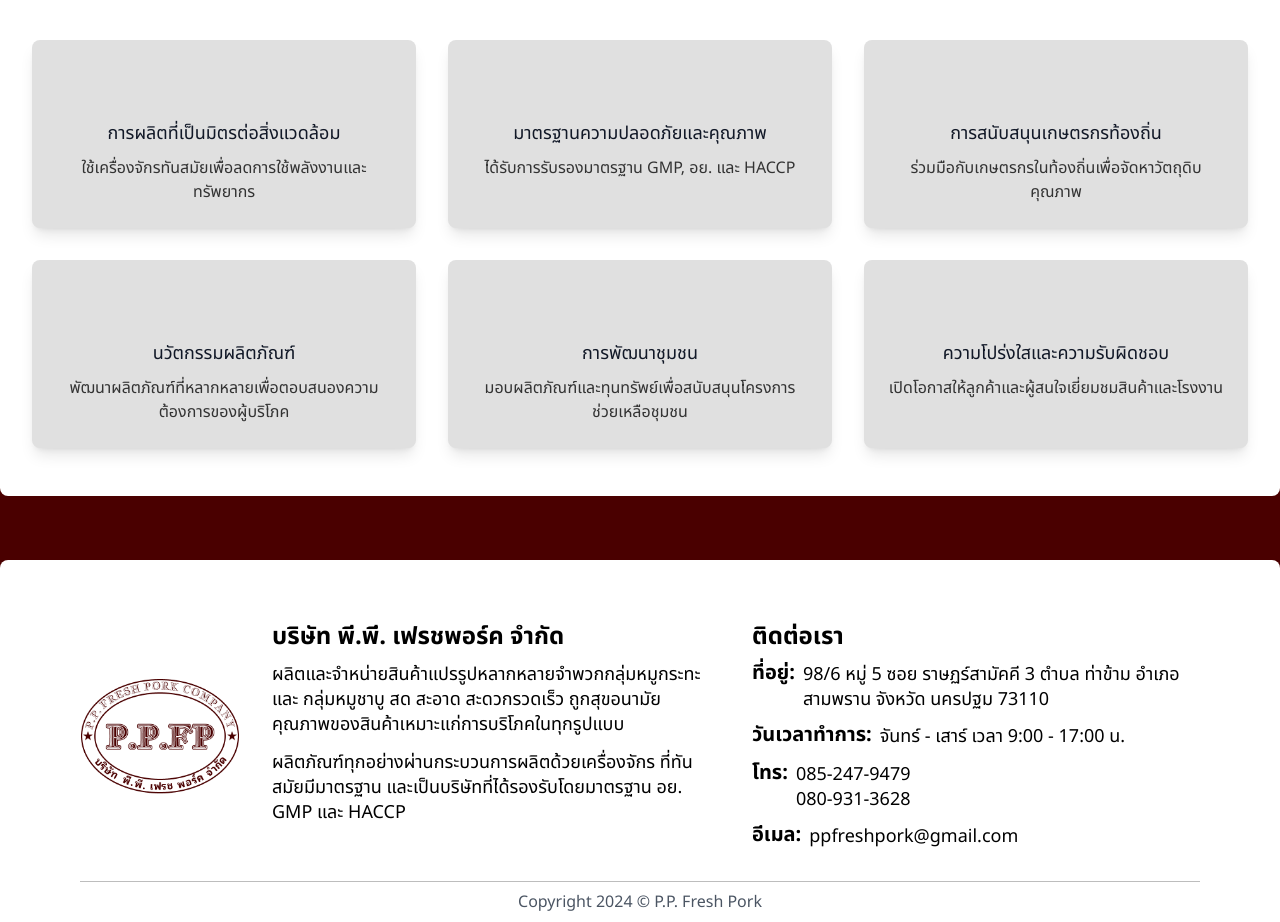
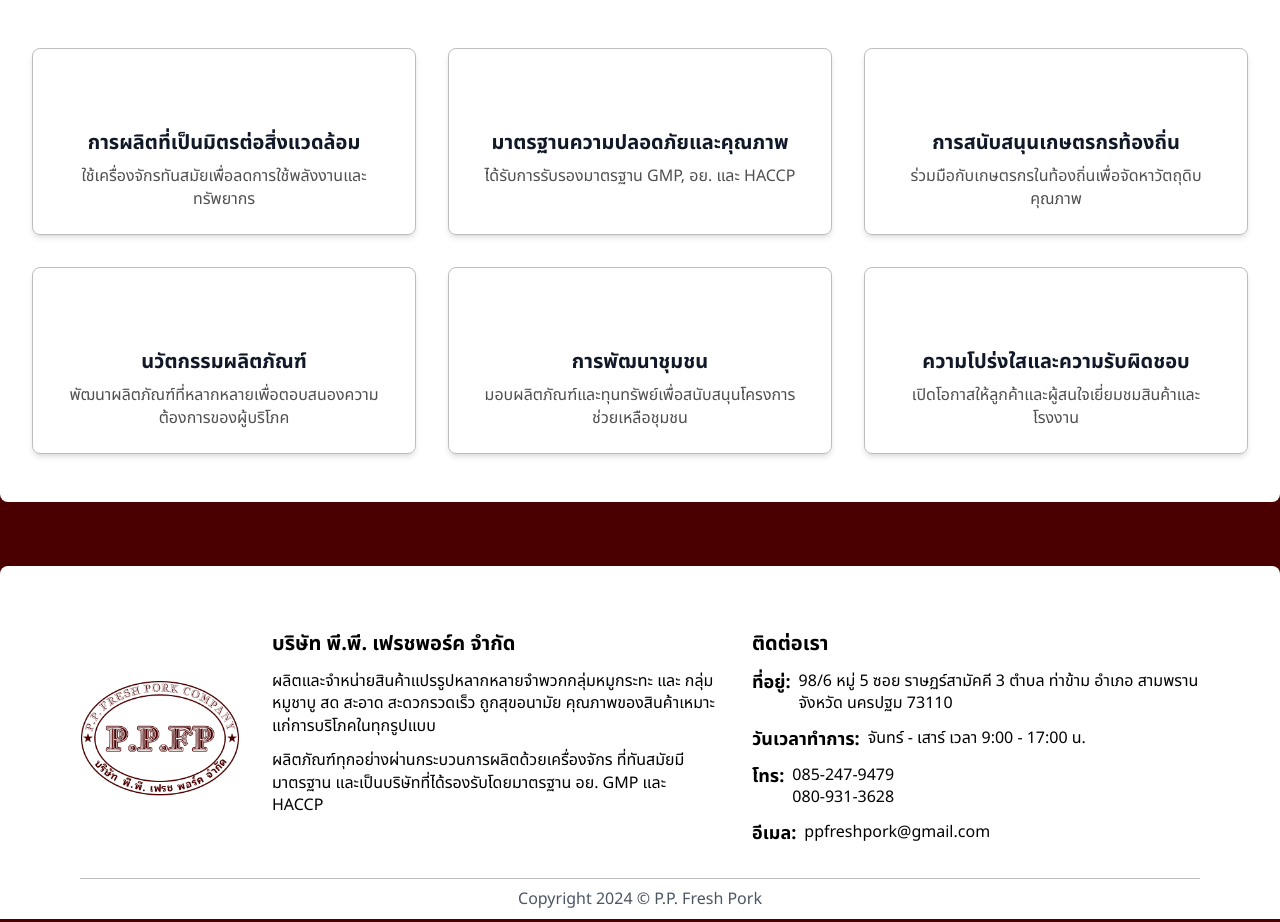
Before and after one commit to Chanawin-kmpn/pp-fresh-pork-rework, a Next.js app: page / in a window 1280 px wide. Shown: the part 747-1669 px from the top of the page. Built offline with nearby package versions, Linux system fonts and the light colour scheme; some icons are missing.

Commit message:
update: update descend order heading element

```diff
--- a/app/about/page.tsx
+++ b/app/about/page.tsx
@@ -14,7 +14,9 @@ const page = () => {
           />
         </div>
         <div className="flex-1 space-y-4">
-          <h4 className="text-primary">บริษัท พี.พี. เฟรชพอร์ค จำกัด</h4>
+          <p className="text-subtitle text-primary">
+            บริษัท พี.พี. เฟรชพอร์ค จำกัด
+          </p>
           <p className="text-normal">
             ก่อตั้งขึ้นในปี 2562 บริษัท พี.พี. เฟรชพอร์ค จำกัด
             เป็นผู้นำในการผลิตและจำหน่ายผลิตภัณฑ์แปรรูปจากเนื้อสัตว์คุณภาพสูง
@@ -25,7 +27,7 @@ const page = () => {
       </div>
       <div className="flex flex-col items-center gap-8">
         <div className="flex-1 space-y-4">
-          <h4 className="text-primary">ทำไมต้องเลือกเรา</h4>
+          <p className="text-subtitle text-primary">ทำไมต้องเลือกเรา</p>
           <ol className="grid grid-cols-1 gap-4 lg:grid-cols-2">
             <li className="space-y-2 rounded-lg border p-4 shadow-md transition-shadow hover:shadow-lg">
               <span className="text-medium-bold">
--- a/app/globals.css
+++ b/app/globals.css
@@ -11,13 +11,13 @@ body {
   h1 {
     @apply text-mobile-h1 font-bold lg:text-h1;
   }
-  h2 {
+  .text-subbanner {
     @apply text-mobile-h2 font-bold lg:text-h2;
   }
-  h3 {
+  /* .text-product_name_card {
     @apply text-mobile-h3 font-bold lg:text-h3;
-  }
-  h4 {
+  } */
+  .text-subtitle {
     @apply text-mobile-h4 font-bold lg:text-h4;
   }
   h5 {
--- a/app/products/[productId]/page.tsx
+++ b/app/products/[productId]/page.tsx
@@ -44,11 +44,11 @@ export default function ProductDetail() {
         </div>
         <div className="flex flex-col gap-4 lg:flex-1">
           <div className="space-y-2">
-            <h4 className="text-primary">{product.product_name}</h4>
+            <p className="text-subtitle text-primary">{product.product_name}</p>
             <p className="text-normal">{product.description}</p>
           </div>
           <div className="space-y-2">
-            <h5 className="text-primary">ขนาดผลิตภัณฑ์</h5>
+            <p className="text-large-bold text-primary">ขนาดผลิตภัณฑ์</p>
             <p className="text-normal">น้ำหนัก {product.product_size} กรัม</p>
           </div>
           <div>
--- a/app/service/page.tsx
+++ b/app/service/page.tsx
@@ -14,7 +14,7 @@ const page = () => {
             className="object-contain"
           />
         </div>
-        <h4 className="text-center text-primary">บริการของเรา</h4>
+        <p className="text-subtitle text-center text-primary">บริการของเรา</p>
         <div className="flex flex-col gap-4">
           <p className="">
             บริษัท พี.พี. เฟรชพอร์ค จำกัด
@@ -61,7 +61,9 @@ const page = () => {
           </p>
         </div>
         <div className="mx-auto space-y-4 text-center">
-          <h5 className="text-primary">สนใจผลิตภัณฑ์หรือบริการของเรา?</h5>
+          <p className="text-subtitle text-primary">
+            สนใจผลิตภัณฑ์หรือบริการของเรา?
+          </p>
           <p className="text-medium">
             เรายินดีต้อนรับทุกท่านที่สนใจเยี่ยมชมโรงงานหรือต้องการข้อมูลเพิ่มเติม
           </p>
--- a/components/Badge/PolicyBadge.tsx
+++ b/components/Badge/PolicyBadge.tsx
@@ -15,13 +15,13 @@ const iconColorMap: Record<string, string> = {
 const PolicyBadge = ({ icon, title, desc }: Initiative) => {
   const iconColor = iconColorMap[icon] || "text-gray-600";
   return (
-    <div className="flex flex-col items-center rounded-lg bg-gray-100 p-6 shadow-lg">
+    <div className="flex flex-col items-center rounded-lg border p-6 shadow-md transition-shadow hover:shadow-lg">
       <Icon
         icon={`material-symbols:${icon}-outline`}
         className={cn("size-10", iconColor)}
       />
-      <h3 className="mt-4 text-lg font-medium text-gray-900">{title}</h3>
-      <p className="mt-2 text-center text-base text-gray-500">{desc}</p>
+      <p className="text-large-bold mt-4 text-gray-900">{title}</p>
+      <p className="text-normal mt-2 text-center text-gray-400">{desc}</p>
     </div>
   );
 };
--- a/components/CompanyPolicy.tsx
+++ b/components/CompanyPolicy.tsx
@@ -5,9 +5,9 @@ const CompanyPolicy = () => {
   return (
     <div className="px-4 py-12 sm:px-6 lg:px-8">
       <div className="mx-auto max-w-7xl">
-        <h3 className="mb-8 text-center font-extrabold text-gray-900">
+        <p className="text-subbanner mb-8 text-center text-primary">
           ใส่ใจทุกขั้นตอน เพื่อคุณภาพชีวิตที่ดีขึ้น
-        </h3>
+        </p>
         <p className="text-large mb-12 text-center text-gray-600">
           ที่ พี.พี. เฟรชพอร์ค
           เรามุ่งมั่นในการดำเนินธุรกิจอย่างยั่งยืนและรับผิดชอบต่อสังคม
--- a/components/Products/DesktopFilter.tsx
+++ b/components/Products/DesktopFilter.tsx
@@ -12,13 +12,13 @@ const DesktopFIlter: React.FC<ProductFilterProps> = ({
     <div className="hidden lg:block">
       {Object.entries(categories).map(([category, types]) => (
         <div key={category} className="mb-4">
-          <p className="text-large-bold mb-2">{category}</p>
+          <p className="text-medium-bold mb-2">{category}</p>
           <div className="space-y-2">
             {types.map((type: string) => (
               <div key={type}>
                 <label
                   htmlFor={type}
-                  className="text-medium flex items-center gap-2"
+                  className="text-normal flex items-center gap-2"
                 >
                   <Checkbox
                     id={type}
--- a/components/Products/ProductCard.tsx
+++ b/components/Products/ProductCard.tsx
@@ -18,9 +18,7 @@ const ProductCard: React.FC<ProductProp> = ({ product }) => {
       </div>
       <div className="bg-card p-2">
         <div className="flex flex-col gap-2">
-          <h3 className="text-large-bold text-primary">
-            {product.product_name}
-          </h3>
+          <p className="text-large-bold text-primary">{product.product_name}</p>
           <p className="text-normal mt-2 line-clamp-1 lg:line-clamp-2">
             {product.description}
           </p>
--- a/components/Products/ProductFilter.tsx
+++ b/components/Products/ProductFilter.tsx
@@ -15,7 +15,7 @@ const ProductFilter: React.FC<ProductFilterProps> = ({
 
   return (
     <div className="flex items-center justify-between lg:flex-col lg:items-start lg:gap-8">
-      <h5 className="text-primary">ประเภทสินค้า</h5>
+      <p className="text-large-bold text-primary">ประเภทสินค้า</p>
       <DesktopFilter
         categories={categories}
         selectedTypes={selectedTypes}
--- a/components/shared/Footer/Footer.tsx
+++ b/components/shared/Footer/Footer.tsx
@@ -8,7 +8,7 @@ const Footer = () => {
       <div className="flex flex-col items-center gap-4 lg:flex-row lg:gap-8">
         <Link
           href="/"
-          className="relative h-[90px] w-[125px] flex-shrink-0 lg:h-[115px] lg:w-[160px]"
+          className="relative h-[90px] w-[125px] shrink-0 lg:h-[115px] lg:w-[160px]"
         >
           <Image
             src="/assets/images/logo/ppfreshpork-logo.png"
@@ -21,46 +21,48 @@ const Footer = () => {
         </Link>
         <div className="flex flex-col items-center justify-center gap-4 lg:flex-row lg:gap-8">
           <div className="flex flex-1 flex-col items-center gap-2 lg:items-start lg:gap-3 lg:self-start">
-            <h5>บริษัท พี.พี. เฟรชพอร์ค จำกัด</h5>
-            <p className="text-medium">
+            <p className="text-large-bold">บริษัท พี.พี. เฟรชพอร์ค จำกัด</p>
+            <p className="text-normal">
               ผลิตและจำหน่ายสินค้าแปรรูปหลากหลายจำพวกกลุ่มหมูกระทะ และ
               กลุ่มหมูชาบู สด สะอาด สะดวกรวดเร็ว ถูกสุขอนามัย
               คุณภาพของสินค้าเหมาะแก่การบริโภคในทุกรูปแบบ
             </p>
-            <p className="text-medium">
+            <p className="text-normal">
               ผลิตภัณฑ์ทุกอย่างผ่านกระบวนการผลิตด้วยเครื่องจักร
               ที่ทันสมัยมีมาตรฐาน และเป็นบริษัทที่ได้รองรับโดยมาตรฐาน อย. GMP
               และ HACCP
             </p>
           </div>
           <div className="flex w-full flex-1 flex-col gap-2 lg:gap-3">
-            <h5 className="text-center lg:text-left">ติดต่อเรา</h5>
+            <p className="text-large-bold text-center lg:text-left">
+              ติดต่อเรา
+            </p>
             <div className="flex gap-2">
-              <h6 className="min-w-fit">ที่อยู่:</h6>
-              <p className="text-medium">
+              <p className="text-medium-bold min-w-fit">ที่อยู่:</p>
+              <p className="text-normal">
                 98/6 หมู่ 5 ซอย ราษฏร์สามัคคี 3 ตำบล ท่าข้าม อำเภอ สามพราน
                 จังหวัด นครปฐม 73110
               </p>
             </div>
             <div className="flex gap-2">
-              <h6 className="min-w-fit">วันเวลาทำการ:</h6>
-              <p className="text-medium">จันทร์ - เสาร์ เวลา 9:00 - 17:00 น.</p>
+              <p className="text-medium-bold min-w-fit">วันเวลาทำการ:</p>
+              <p className="text-normal">จันทร์ - เสาร์ เวลา 9:00 - 17:00 น.</p>
             </div>
             <div className="flex gap-2">
-              <h6 className="min-w-fit">โทร:</h6>
-              <p className="text-medium">
+              <p className="text-medium-bold min-w-fit">โทร:</p>
+              <p className="text-normal">
                 085-247-9479 <br />
                 080-931-3628{" "}
               </p>
             </div>
             <div className="flex gap-2">
-              <h6 className="min-w-fit">อีเมล:</h6>
-              <p className="text-medium">ppfreshpork@gmail.com</p>
+              <p className="text-medium-bold min-w-fit">อีเมล:</p>
+              <p className="text-normal">ppfreshpork@gmail.com</p>
             </div>
           </div>
         </div>
       </div>
-      <div className="w-full lg:flex-shrink-0">
+      <div className="w-full lg:shrink-0">
         <hr className="bg-gray-600" />
         <p className="mt-2 text-center text-gray-600">
           Copyright 2024 &copy; P.P. Fresh Pork{" "}
```
Also changed, not shown: components/shared/Searchbar/GlobalSearch.tsx (+8 -15 lines).
